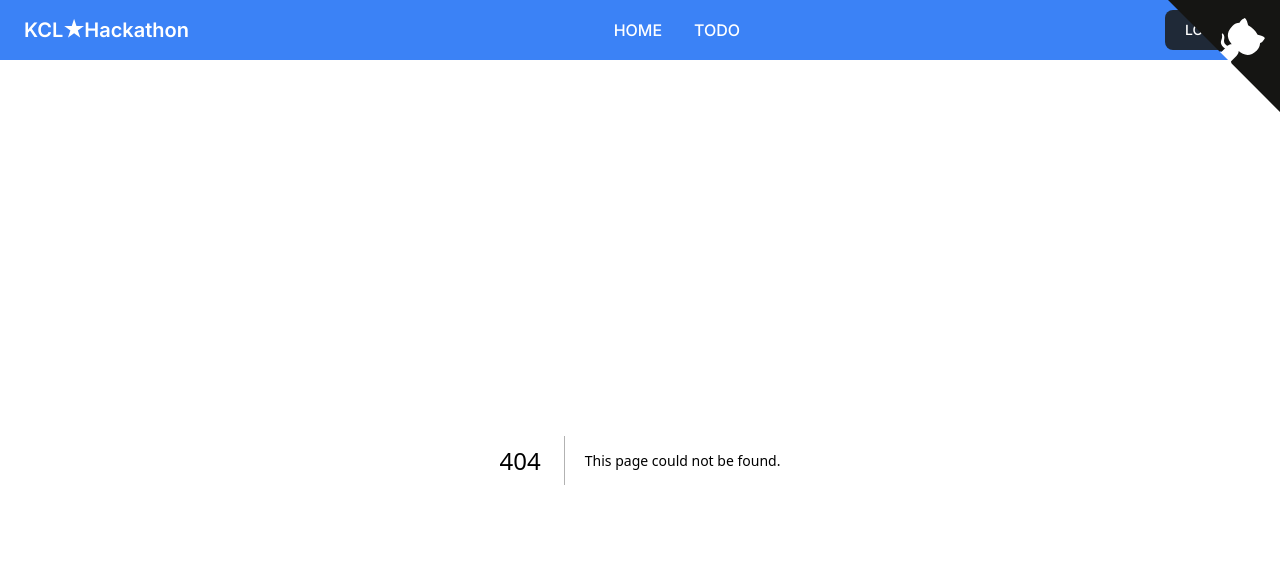
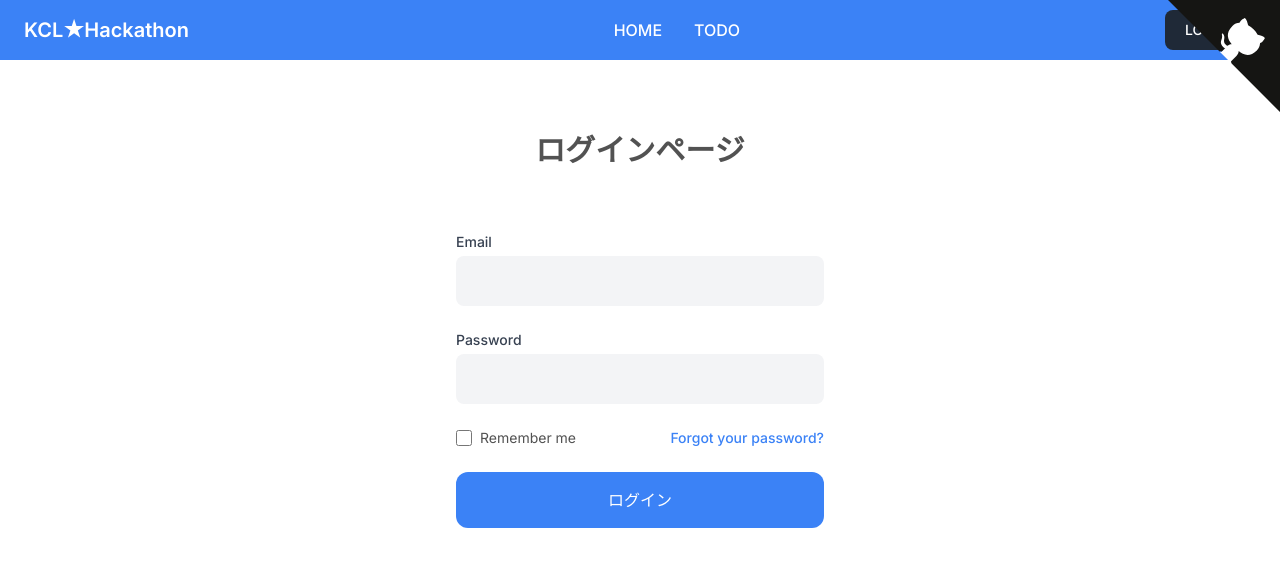
Before and after one commit to K-Kizuku/next-tutorial, a Next.js app: page /login in a window 1280 px wide. Before the commit this address had no page. Shown: the top 566 px of the page. Built offline with nearby package versions, Linux system fonts and the light colour scheme.

Commit message:
[add] ログインページの実装

```diff
--- /dev/null
+++ b/src/pages/login/index.tsx
@@ -0,0 +1,96 @@
+const Login = () => {
+  return (
+    <div>
+      <div className="flex flex-col justify-center min- py-12 sm:px-6 lg:px-8">
+        <div className="sm:mx-auto sm:w-full sm:max-w-md">
+          <h2 className="mt-6 text-3xl font-extrabold text-center text-neutral-600">
+            ログインページ
+          </h2>
+        </div>
+
+        <div className="mt-8 sm:mx-auto sm:w-full sm:max-w-md">
+          <div className="px-4 py-8 sm:px-10">
+            <form className="space-y-6" action="#" method="POST">
+              <div>
+                <label
+                  htmlFor="email"
+                  className="block text-sm font-medium text-gray-700"
+                >
+                  Email
+                </label>
+                <div className="mt-1">
+                  <input
+                    id="email"
+                    name="email"
+                    type="email"
+                    autoComplete="email"
+                    required={true}
+                    className="block w-full px-5 py-3 text-base text-neutral-600 placeholder-gray-300 transition duration-500 ease-in-out transform border border-transparent rounded-lg bg-gray-100 focus:outline-none focus:border-transparent focus:ring-2 focus:ring-white focus:ring-offset-2 focus:ring-offset-gray-300"
+                  />
+                </div>
+              </div>
+
+              <div>
+                <label
+                  htmlFor="password"
+                  className="block text-sm font-medium text-gray-700"
+                >
+                  Password
+                </label>
+                <div className="mt-1">
+                  <input
+                    id="password"
+                    name="password"
+                    type="password"
+                    autoComplete="current-password"
+                    required={true}
+                    className="block w-full px-5 py-3 text-base text-neutral-600 placeholder-gray-300 transition duration-500 ease-in-out transform border border-transparent rounded-lg bg-gray-100 focus:outline-none focus:border-transparent focus:ring-2 focus:ring-white focus:ring-offset-2 focus:ring-offset-gray-300"
+                  />
+                </div>
+              </div>
+
+              <div className="flex items-center justify-between">
+                <div className="flex items-center">
+                  <input
+                    id="remember-me"
+                    name="remember-me"
+                    type="checkbox"
+                    className="w-4 h-4 text-blue-600 border-gray-300 rounded focus:ring-blue-500"
+                  />
+                  <label
+                    htmlFor="remember-me"
+                    className="block ml-2 text-sm text-neutral-600"
+                  >
+                    {" "}
+                    Remember me{" "}
+                  </label>
+                </div>
+
+                <div className="text-sm">
+                  <a
+                    href="#"
+                    className="font-medium text-blue-500 hover:text-blue-700"
+                  >
+                    {" "}
+                    Forgot your password?{" "}
+                  </a>
+                </div>
+              </div>
+
+              <div>
+                <button
+                  type="submit"
+                  className="flex items-center justify-center w-full px-10 py-4 text-base font-medium text-center text-white transition duration-500 ease-in-out transform bg-blue-500 rounded-xl hover:bg-blue-700 focus:outline-none focus:ring-2 focus:ring-offset-2 focus:ring-blue-500"
+                >
+                  ログイン
+                </button>
+              </div>
+            </form>
+          </div>
+        </div>
+      </div>
+    </div>
+  );
+};
+
+export default Login;
```
